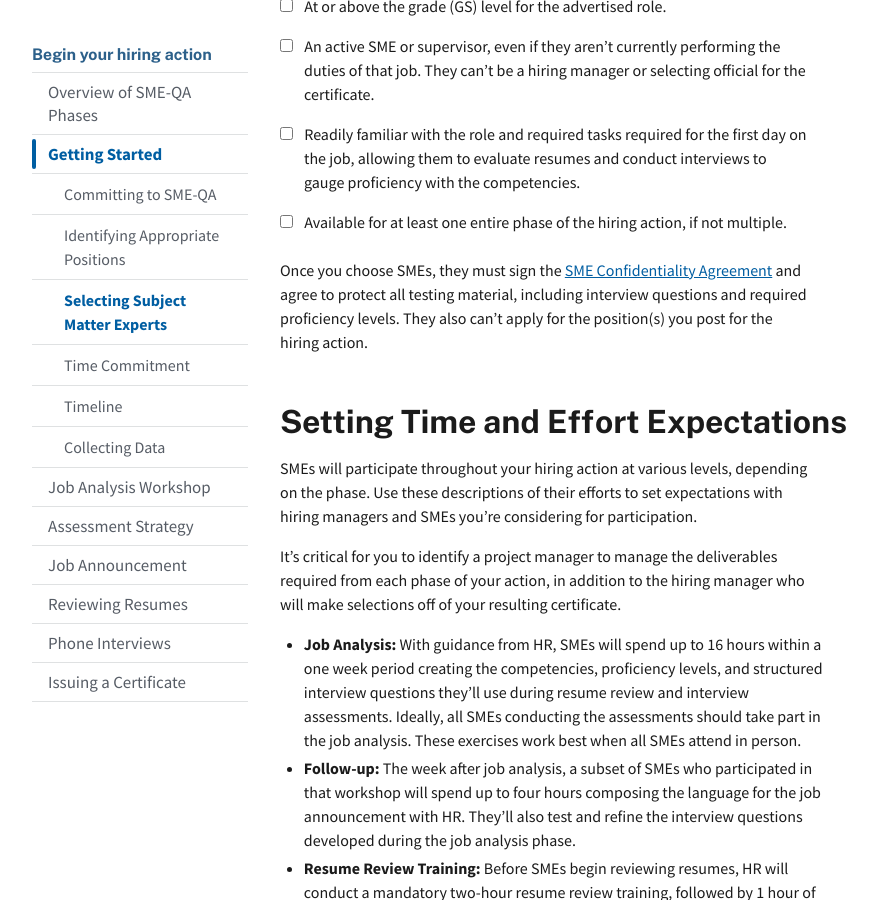
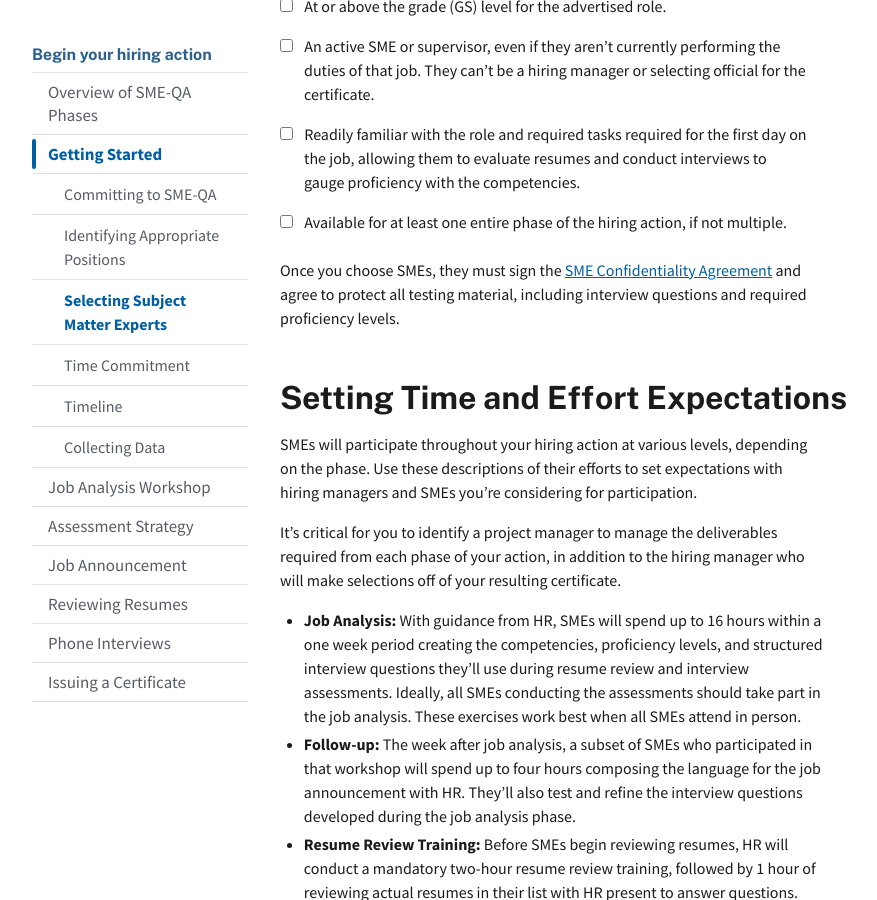
Before and after one commit to usds/SME-QA-Website, a Jekyll site: the page built from pages/phases/getting-started/selecting-smes.md, in a window 1280 px wide and 900 px high, scrolled down 1356 px. Shown: the whole window, without its empty margins (128-1005 px from the left). Built offline with Jekyll 4.4.1, drawn with Linux system fonts in a browser that asks for light colours.

Commit message:
remove redundant sentence

```diff
--- a/_includes/_sme-selection-checklist.html
+++ b/_includes/_sme-selection-checklist.html
@@ -118,5 +118,5 @@
   </ul>
 </form>
 <p>
-  Once you choose SMEs, they must sign the <a href="{{ site.baseurl }}/toolkit/getting-started/sme-confidentiality-agreement.pdf">SME Confidentiality Agreement</a> and agree to protect all testing material, including interview questions and required proficiency levels. They also can’t apply for the position(s) you post for the hiring action.
+  Once you choose SMEs, they must sign the <a href="{{ site.baseurl }}/toolkit/getting-started/sme-confidentiality-agreement.pdf">SME Confidentiality Agreement</a> and agree to protect all testing material, including interview questions and required proficiency levels.
 </p>
```
